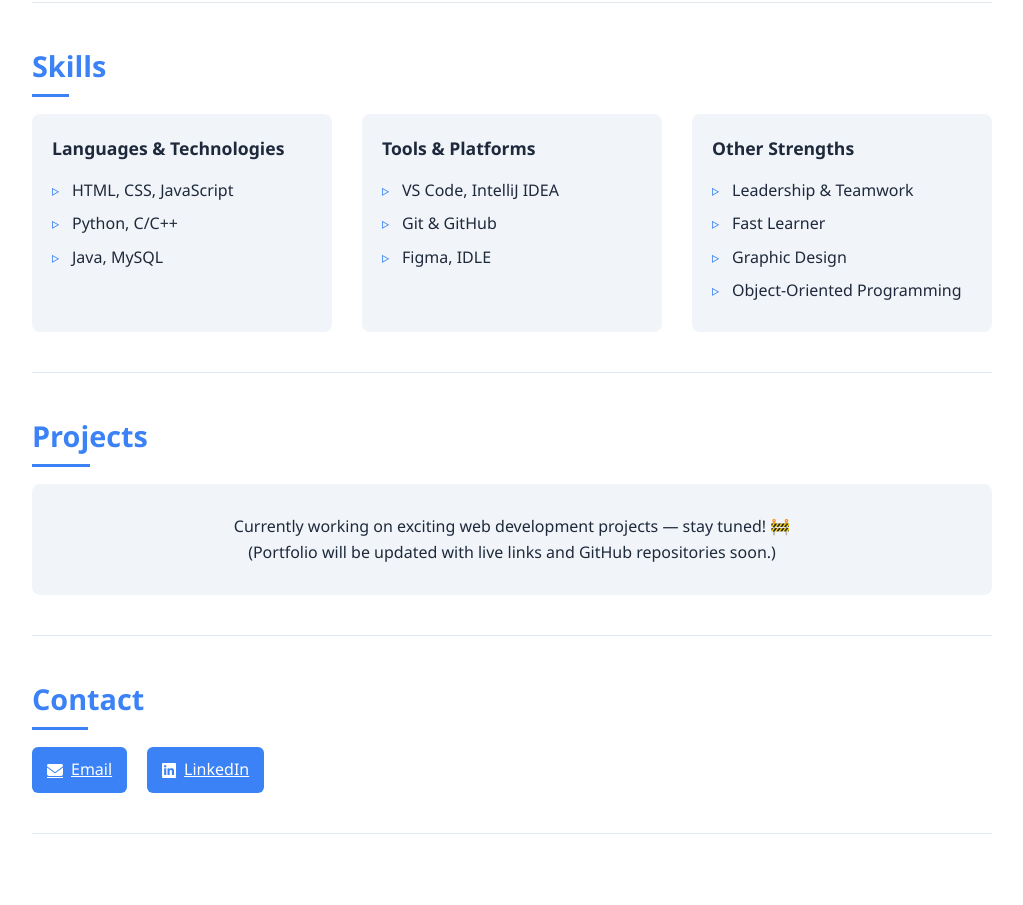
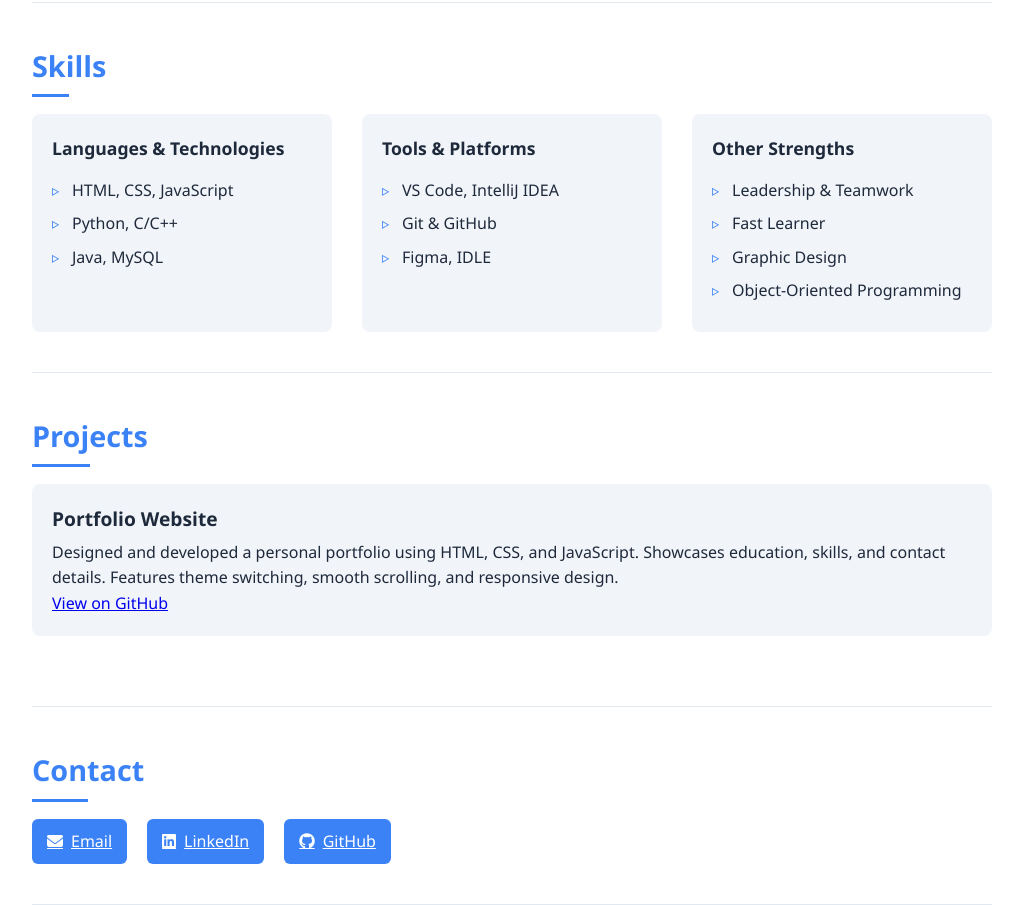
Before and after one commit to Yash-Grade/Portfolio, a plain HTML site: page index.html in a window 1280 px wide. Shown: the part 1226-2131 px from the top of the page, without its empty margins (128-1151 px from the left). Before the commit the page ends 2060 px from the top, so only its background shows below. Drawn offline with Linux system fonts and the light colour scheme.

Commit message:
Update index.html

```diff
--- a/index.html
+++ b/index.html
@@ -1,11 +1,11 @@
 <!DOCTYPE html>
 <html lang="en">
 <head>
-    <meta charset="UTF-8">
-    <meta name="viewport" content="width=device-width, initial-scale=1.0">
+    <meta charset="UTF-8" />
+    <meta name="viewport" content="width=device-width, initial-scale=1.0"/>
     <title>Yash Grade | Portfolio</title>
-    <link rel="stylesheet" href="styles.css">
-    <link rel="stylesheet" href="https://cdnjs.cloudflare.com/ajax/libs/font-awesome/6.4.0/css/all.min.css">
+    <link rel="stylesheet" href="styles.css"/>
+    <link rel="stylesheet" href="https://cdnjs.cloudflare.com/ajax/libs/font-awesome/6.4.0/css/all.min.css"/>
 </head>
 <body>
     <div class="container">
@@ -27,7 +27,6 @@
 
         <section id="education">
             <h2>Education</h2>
-
             <div class="education-item">
                 <h3>Maharaja Surajmal Institute of Technology</h3>
                 <div class="education-meta">
@@ -40,7 +39,6 @@
                     <li>Participated in Adobe Designathon (IIT Delhi Tryst'25)</li>
                 </ul>
             </div>
-
             <div class="education-item">
                 <h3>Rao Man Singh Senior Secondary Public School</h3>
                 <div class="education-meta">
@@ -49,7 +47,6 @@
                 </div>
                 <p><span class="grade">Percentage: 93%</span></p>
             </div>
-
             <div class="education-item">
                 <h3>Krishna Model Senior Secondary Public School</h3>
                 <div class="education-meta">
@@ -93,9 +90,12 @@
 
         <section id="projects">
             <h2>Projects</h2>
-            <div class="projects-placeholder">
-                <p>Currently working on exciting web development projects — stay tuned! 🚧</p>
-                <p>(Portfolio will be updated with live links and GitHub repositories soon.)</p>
+            <div class="education-item">
+                <h3>Portfolio Website</h3>
+                <p>
+                    Designed and developed a personal portfolio using HTML, CSS, and JavaScript. Showcases education, skills, and contact details. Features theme switching, smooth scrolling, and responsive design. <br/>
+                    <a href="https://github.com/Yash-Grade/Portfolio" target="_blank">View on GitHub</a>
+                </p>
             </div>
         </section>
 
@@ -108,6 +108,9 @@
                 <a href="https://www.linkedin.com/in/yash-grade-5269212a2/" class="contact-link" target="_blank">
                     <i class="fab fa-linkedin"></i> LinkedIn
                 </a>
+                <a href="https://github.com/Yash-Grade/Portfolio" class="contact-link" target="_blank">
+                    <i class="fab fa-github"></i> GitHub
+                </a>
             </div>
         </section>
     </div>
```
